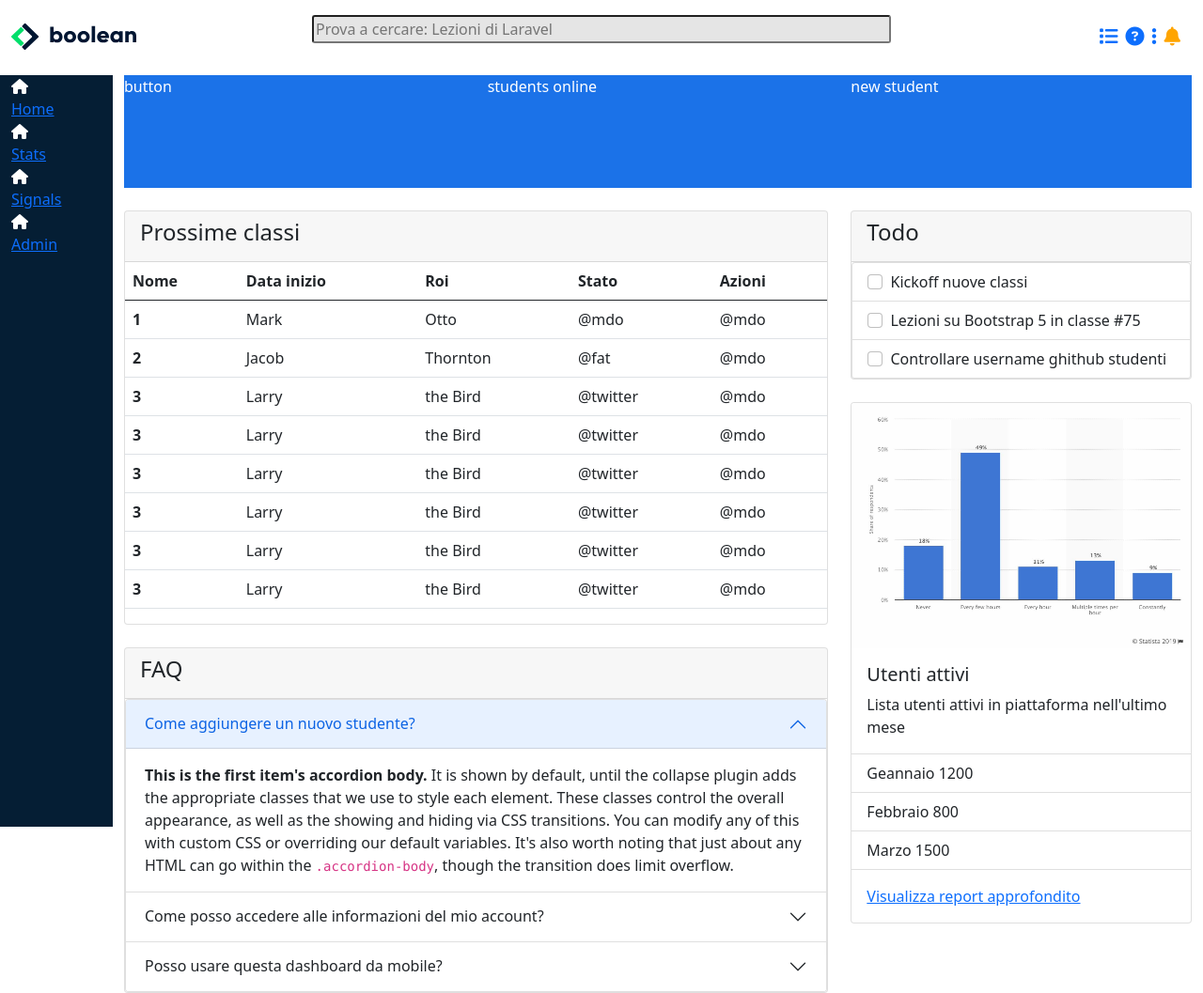
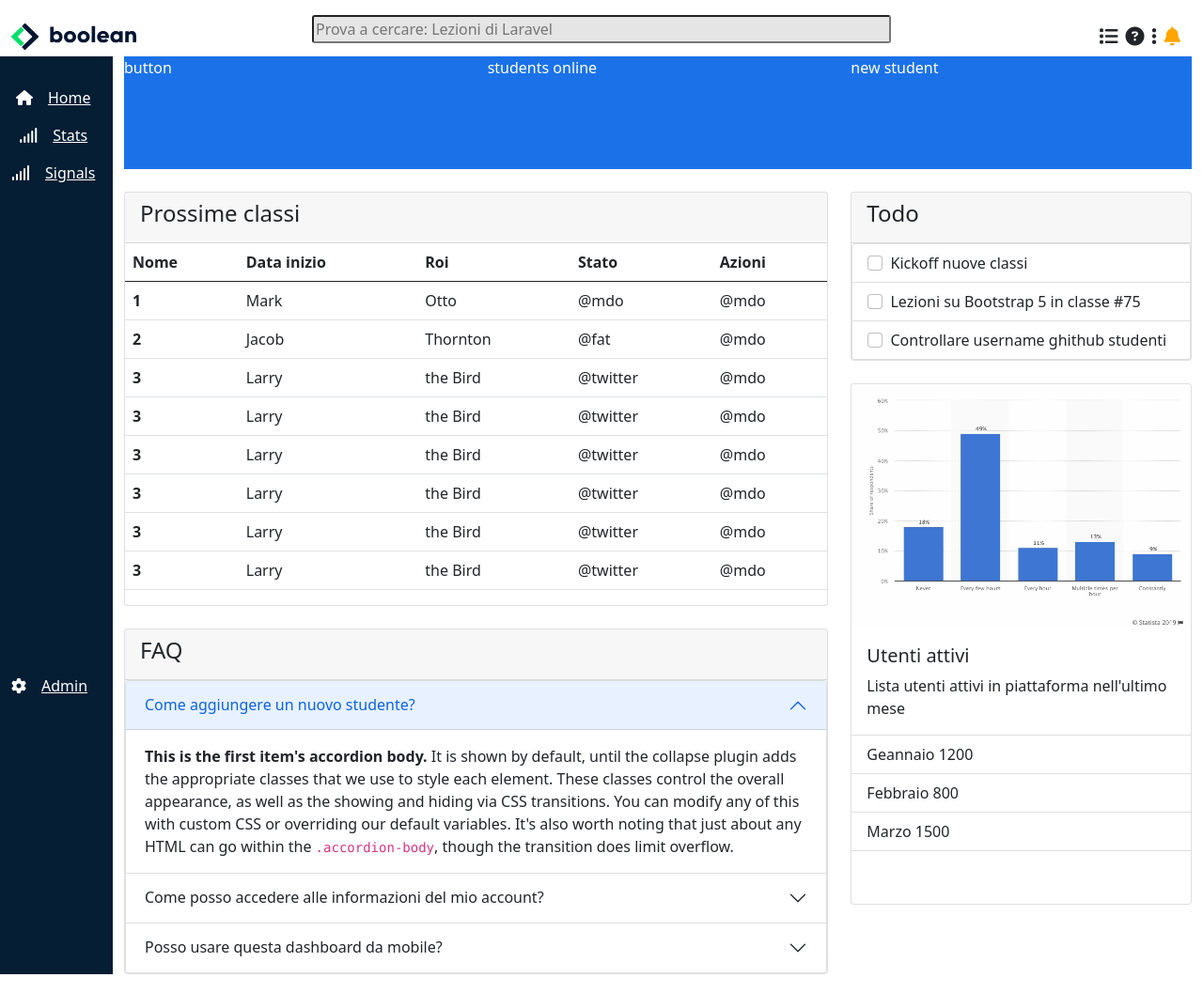
Before and after one commit to Alati11/html-css-bootstrap-dashboard, a plain HTML site: page index.html in a window 1280 px wide. Shown: the whole page at 94% size. Drawn offline with nearby package versions, Linux system fonts and the light colour scheme.

Commit message:
add fixed toolbar

```diff
--- a/css/app.css
+++ b/css/app.css
@@ -1,22 +1,31 @@
 #app {
 	height: 100vh;
+    /* overflow: hidden; */
+}
+a {
+    color: white;
 }
 
 .header {
     width:100%;
-    height: 80px;
+    height: 60px;
     background-color: white;
 }
 
 .sidebar {
-    width: 120px;
-    height: 800px;
+    width:120px;
+    /* height: 800px; */
     background-color:#051E34;
     color: white;
 }
 
 .sidebar__admin {
     align-items: end;
+}
+
+.icon-admin {
+    margin-top: 170px;
+
 }
 
 .custom-form {
@@ -39,8 +48,6 @@ input {
 
 .menu-icon-toolbar {
     font-size: 20px;
-
-
 }
 .bell {
     color: orange;
@@ -48,9 +55,6 @@ input {
 
 /* content */
 /* card */
-.card.card-stats {
-    width:100%;
-}
 
 /* .debug {
      border: 1px solid red ;
--- a/index.html
+++ b/index.html
@@ -20,7 +20,7 @@
     <main>
         <div id="app" class="">
              <!-- toolbar -->
-            <div class="container-fluid header">
+            <div class="container-fluid header sticky-top ">
         <div class="row justify-content-between align-items-center py-3">
             <div class="col-3">
                 <img src="./img/logo.svg" alt="">
@@ -32,11 +32,11 @@
                     </p>
                 </form>
             </div>
-            <div class="col-3 me-auto px-4 gap-2">
+            <div class="col-3 me-auto px-4 gap-2 align-middle">
                 <div class="menu-icon-toolbar nav justify-content-end">
-                    <a href="#" class="ms-2"><i class="fa-solid fa-list"></i></a>
-                    <a href="#" class="ms-2"><i class="fa-solid fa-circle-question"></i></a>
-                    <a href="#" class="ms-2"><i class="fa-solid fa-ellipsis-vertical"></i></a>
+                    <a href="#" class="ms-2 text-dark"><i class="fa-solid fa-list"></i></a>
+                    <a href="#" class="ms-2 text-dark"><i class="fa-solid fa-circle-question"></i></a>
+                    <a href="#" class="ms-2 text-dark"><i class="fa-solid fa-ellipsis-vertical"></i></a>
                     <a href="#" class="bell ms-2 " ><i class="fa-solid fa-bell"></i></a>
                 </div>
             </div>
@@ -44,46 +44,47 @@
         </div>
             <!-- fine toolbar -->
 
-
-        <div class="container-fluid ">
+            <!-- inizio sidebar -->
+        <div class="container-fluid">
         <div class="row flex-grow-1">
             <div class="col-2 sidebar d-flex">
-                <div class="row flex-column ">
-                    <div class="col-6">
+                <div class="row flex-column">
+                    <div class="col text-white">
                         <div class="sidebar__icon">
-                            <ul class="nav flex-column">
-                                <li class="">
-                                    <span class="">
+                            <ul class="nav flex-column align-items-center my-4">
+                                <li class="mx-auto">
+                                    <span class="d-flex align-items-center my-2">
                                         <i class="fa-solid fa-house"></i>
-                                        <a class="" href="#">Home</a>
+                                        <a class="mx-3" href="#">Home</a>
                                     </span>
                                 </li>
                                 <li class="">
-                                    <span class="">
-                                        <i class="fa-solid fa-house"></i>
-                                        <a class="" href="#">Stats</a>
+                                    <span class="d-flex align-items-center my-2">
+                                        <i class="fa-solid fa-signal"></i>
+                                        <a class="mx-3" href="#">Stats</a>
                                     </span>
                                 </li>
                                 <li class="">
-                                    <span class="align-items-center ">
-                                        <i class="fa-solid fa-house"></i>
-                                        <a class="" href="#">Signals</a>
+                                    <span class="d-flex align-items-center my-2">
+                                        <i class="fa-solid fa-signal"></i>
+                                        <a class="mx-3 " href="#">Signals</a>
                                     </span>
                                 </li>
                               </ul>
                         </div>
 
                     </div>
-                    <div class="col-6">
-                        <div class="sidebar__admin">
-                            <i class="fa-solid fa-house"></i>
-                            <a href="#">Admin</a>
-                        </div>
+                    <div class="col align-items-end">
+                        <span class="icon-admin d-flex align-items-center align-self-end">
+                            <i class="fa-solid fa-gear"></i>
+                            <a class="mx-3" href="#">Admin </a>
+                        </span>
                     </div>
                 </div>
+            </div>
+            <!-- fine sidebar  -->
 
-            </div>
-            <div class="col flex-grow-1">
+            <div class="col flex-grow-1 overflow-scroll">
                 <div class="content-hero">
                     <div class="row ">
                         <div class="col-4">
@@ -253,7 +254,7 @@
                         <!-- fine card todo-->
 
                         <!-- inizio card graphics-->
-                        <div class="card card-stats mt-4">
+                        <div class="card mt-4">
                             <img src="./img/stats.jpeg" class="card-img-top" alt="...">
                             <div class="card-body">
                               <h5 class="card-title">Utenti attivi</h5>
@@ -278,7 +279,7 @@
         </div>
         </div>
 
-        </div>
+      </div>
     </main>
 
     <script src="https://cdn.jsdelivr.net/npm/bootstrap@5.0.2/dist/js/bootstrap.bundle.min.js" integrity="sha384-MrcW6ZMFYlzcLA8Nl+NtUVF0sA7MsXsP1UyJoMp4YLEuNSfAP+JcXn/tWtIaxVXM" crossorigin="anonymous"></script>
```
